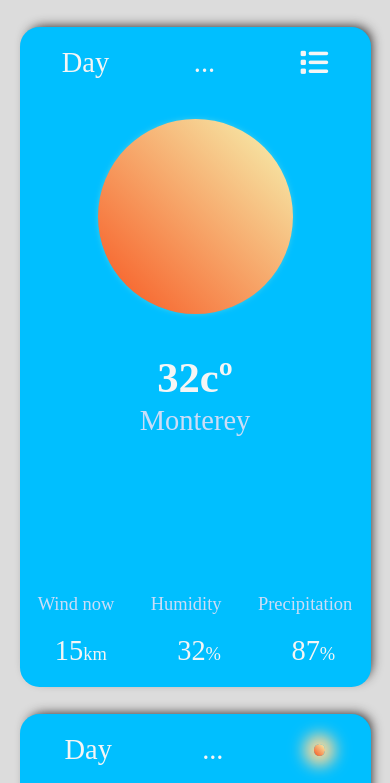
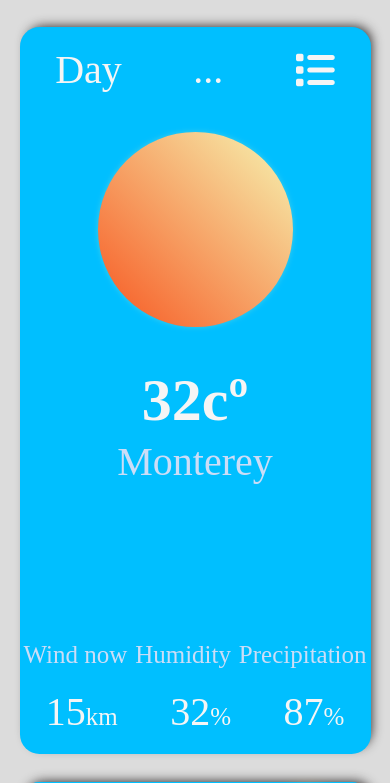
Before and after one commit to serginio1975/Weather-widgets, a plain HTML site: page index.html in a window 390 px wide. Shown: the top 783 px of the page. Drawn offline with nearby package versions, Linux system fonts and the light colour scheme.

Commit message:
Adaptive-responsive.

```diff
--- a/index.html
+++ b/index.html
@@ -181,7 +181,7 @@
             <div>Night</div>
             <div>...</div>
             <div
-              class="container-cloudiness__figure-small container-global_color-sun-cloudiness"
+              class="container-cloudiness__figure-small container-global_color-sun"
             ></div>
           </section>
 
@@ -198,5 +198,25 @@
         </section>
       </container>
     </container>
+
+    <script type="module" src="main.js"></script>
+
+    <script>
+      // alert('Увага!!!');
+      console.log('hello');
+      // console.log(prompt('Enter your age', 1 + 4));
+      var number = 5;
+      console.log(number);
+      var number = 5 + 1;
+      console.log(number);
+
+      const foo = 'Day';
+      console.log(foo);
+
+      let baz = true;
+      console.log(baz);
+      baz = false;
+      console.log(baz);
+    </script>
   </body>
 </html>
--- /dev/null
+++ b/main.js
@@ -0,0 +1,2 @@
+var variable = 10;
+console.log('variable', variable);
--- a/style.scss
+++ b/style.scss
@@ -19,17 +19,16 @@
   box-sizing: border-box;
 }
 html {
-  font-size: calc(100vw / 1920 * 20);
+  font-size: calc(100vw / 1920 * 10);
 }
 body {
   display: flex;
   justify-content: center;
 }
-// !!!!!!!!!!!!!!!!!!!!!!!!!!!!!!!!!!!!!
 .container-global {
   flex-wrap: wrap;
+  max-width: 98%;
   // width: 100vw;
-  max-width: 98%;
   // width: fit-content;
   // height: 100vh;
   display: flex;
@@ -88,15 +87,12 @@ body {
   &__big-section {
     width: 22vw;
     // min-width: fit-content;
-    // ??????????????????????????????????????????????????????????????????????
-    // height: 40vw;
+    // ?????
     border-radius: 1.5vw;
   }
   &__small-section {
     width: 22vw;
     height: max-content;
-    // ??????????????????????????????
-    // height: 12vw;
     border-radius: 1.5vw;
   }
   &__figure-big {
@@ -115,7 +111,7 @@ body {
     display: block;
     text-align: center;
     margin-top: 2vw;
-    font-size: 3rem;
+    font-size: 6rem;
     font-weight: bolder;
     color: var(--color-variable-navigation);
   }
@@ -123,7 +119,7 @@ body {
     display: block;
     text-align: center;
     margin-top: 1vw;
-    font-size: 2rem;
+    font-size: 4rem;
     font-weight: 500;
     color: var(--color-paremetr-city);
   }
@@ -132,8 +128,7 @@ body {
     margin-top: 6vw;
     justify-content: space-around;
     color: var(--color-paremetr-city);
-    font-size: 1.3rem;
-    // При большем font-size parametrs не вмещаются!
+    font-size: 2.5rem;
   }
   &__value-measurement,
   &__curent-time-of-day {
@@ -142,11 +137,10 @@ body {
     align-items: center;
     margin: 1vw 0;
     color: var(--color-variable-navigation);
-    font-size: 2rem;
-    // ???????????????????????????
+    font-size: 4rem;
   }
   &__units-measurement {
-    font-size: 1.3rem;
+    font-size: 2.5rem;
   }
   &__button {
     display: block;
@@ -154,7 +148,7 @@ body {
     margin: 1vw auto;
   }
   &__button-text {
-    font-size: 1.3rem;
+    font-size: 2.5rem;
   }
 }
 .container-day {
@@ -210,7 +204,6 @@ body {
 
 #cloud:after {
   content: '';
-  // opacity: 0.7;
   background: rgba(235, 255, 255);
   position: absolute;
   width: 3vw;
@@ -221,7 +214,6 @@ body {
 }
 #cloud:before {
   content: '';
-  // opacity: 0.7;
   background: rgba(255, 255, 255);
   position: absolute;
   width: 5vw;
@@ -275,6 +267,9 @@ body {
 }
 // For tablet iPad_Pro.
 @media screen and (max-width: 1366px) {
+  html {
+    font-size: calc(100vw / 1366 * 10);
+  }
   body {
     background-color: var(--background-color);
   }
@@ -302,7 +297,6 @@ body {
     }
     &__parametrs {
       margin-top: 10vw;
-      // font-size: 1.3rem;
     }
     &__temperature-curent {
       margin-top: 3vw;
@@ -316,7 +310,7 @@ body {
 // For iFone 12_pro
 @media screen and (max-width: 512px) {
   html {
-    font-size: calc(100vw / 1920 * 70);
+    font-size: calc(100vw / 390 * 10);
   }
   body {
     background-color: var(--background-color);
@@ -342,6 +336,10 @@ body {
       height: 50vw;
       margin: 10vw auto;
     }
+    &__figure-small {
+      width: 15vw;
+      height: 15vw;
+    }
     &__parametrs {
       margin-top: 40vw;
     }
```
Also changed, not shown: index.js (added), style.css, 1 other file.
